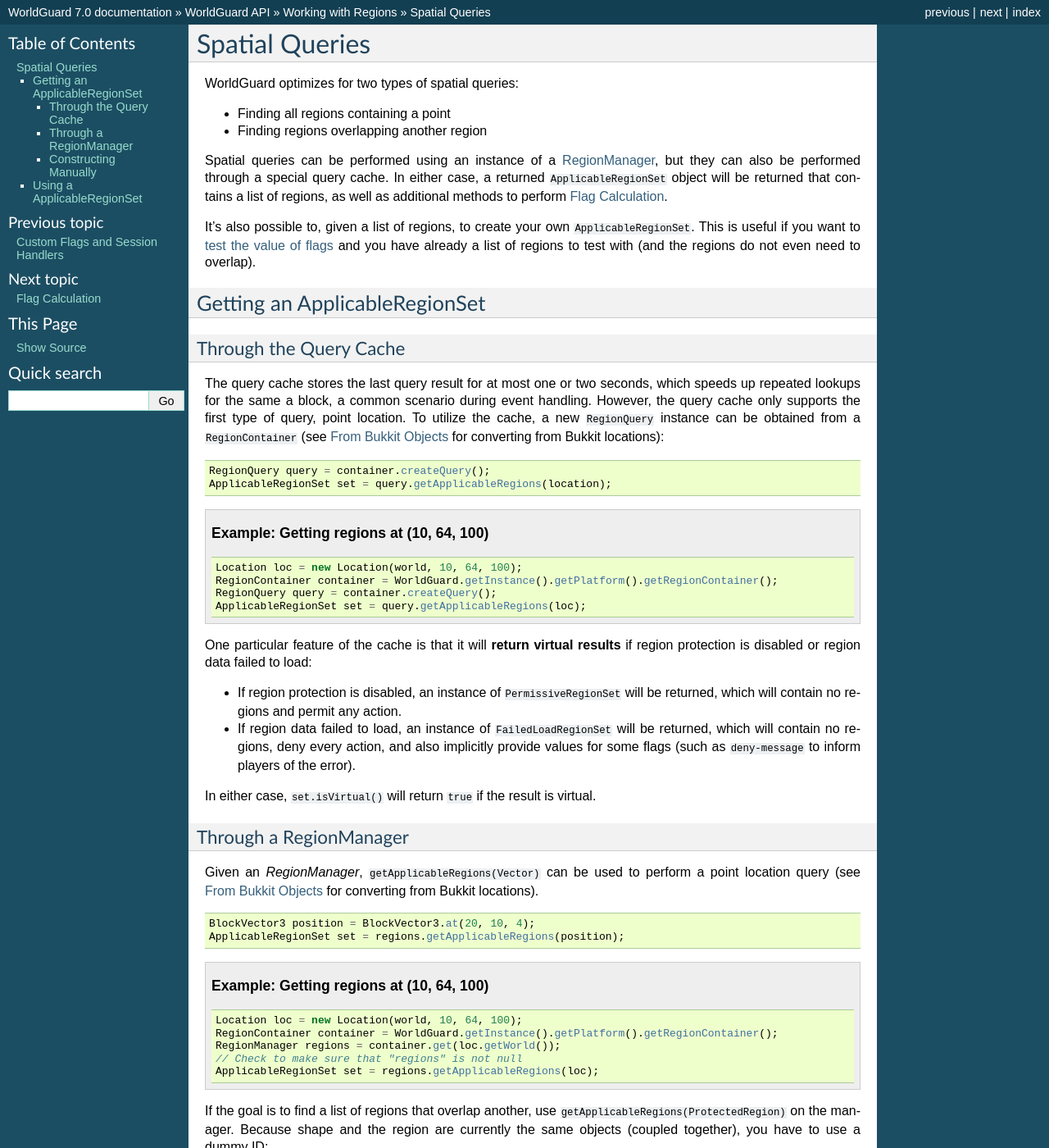
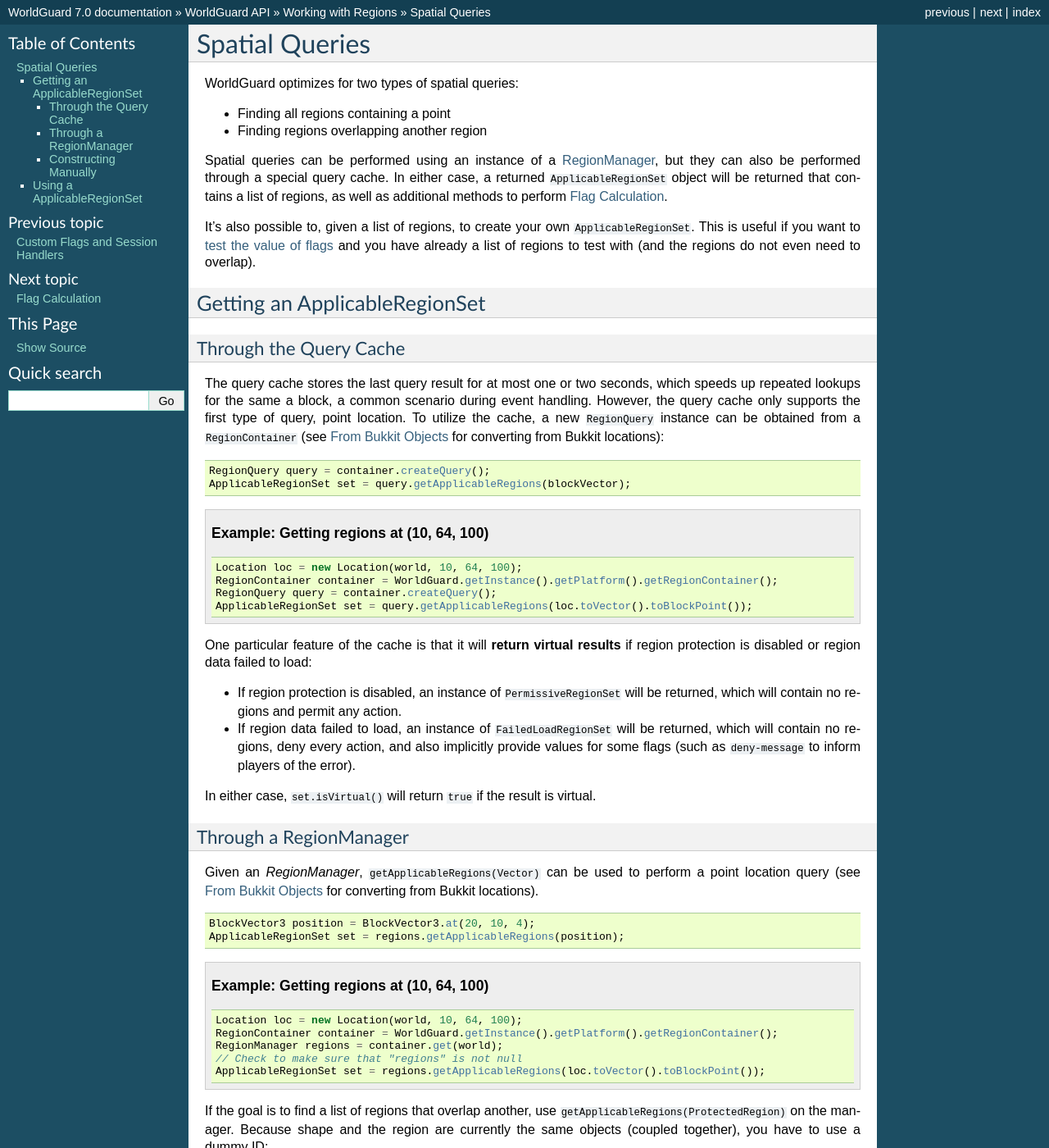
Before and after one commit to aurorasmiles/WorldGuardDocs, a Sphinx documentation site: the page built from source/developer/regions/spatial-queries.rst, in a window 1280 px wide and 1400 px high. Shown: the whole window at 82% size. Built offline with Sphinx 7.4.7, drawn with Linux system fonts in a browser that asks for light colours.

```diff
--- a/source/developer/regions/managers.rst
+++ b/source/developer/regions/managers.rst
@@ -58,7 +61,7 @@ Once you've created an instance of a :doc:`ProtectedRegion <protected-region>`,
     RegionManager regions = container.get(world);
     regions.addRegion(region);
 
-Parent regions are automatically added. If there are existing regions with equivalent IDs, then the new regions will replace the previous regions..
+Parent regions are automatically added. If there are existing regions with equivalent IDs, then the new regions will replace the previous regions.
 
 Removing Regions
 ~~~~~~~~~~~~~~~~
--- a/source/developer/regions/spatial-queries.rst
+++ b/source/developer/regions/spatial-queries.rst
@@ -22,7 +22,7 @@ The query cache stores the last query result for at most one or two seconds, whi
 .. code-block:: java
 
     RegionQuery query = container.createQuery();
-    ApplicableRegionSet set = query.getApplicableRegions(location);
+    ApplicableRegionSet set = query.getApplicableRegions(blockVector);
 
 .. topic:: Example: Getting regions at (10, 64, 100)
 
@@ -31,7 +31,7 @@ The query cache stores the last query result for at most one or two seconds, whi
         Location loc = new Location(world, 10, 64, 100);
         RegionContainer container = WorldGuard.getInstance().getPlatform().getRegionContainer();
         RegionQuery query = container.createQuery();
-        ApplicableRegionSet set = query.getApplicableRegions(loc);
+        ApplicableRegionSet set = query.getApplicableRegions(loc.toVector().toBlockPoint());
 
 One particular feature of the cache is that it will **return virtual results** if region protection is disabled or region data failed to load:
 
@@ -56,9 +56,9 @@ Given an `RegionManager`, ``getApplicableRegions(Vector)`` can be used to perfor
 
         Location loc = new Location(world, 10, 64, 100);
         RegionContainer container = WorldGuard.getInstance().getPlatform().getRegionContainer();
-        RegionManager regions = container.get(loc.getWorld());
+        RegionManager regions = container.get(world);
         // Check to make sure that "regions" is not null
-        ApplicableRegionSet set = regions.getApplicableRegions(loc);
+        ApplicableRegionSet set = regions.getApplicableRegions(loc.toVector().toBlockPoint());
 
 If the goal is to find a list of regions that overlap another, use ``getApplicableRegions(ProtectedRegion)`` on the manager. Because shape and the region are currently the same objects (coupled together), you have to use a dummy ID:
 
```
Also changed, not shown: other parts of source/developer/regions/managers.rst (+3 -0 lines), source/developer/regions/protected-region.rst (+6 -2 lines).
